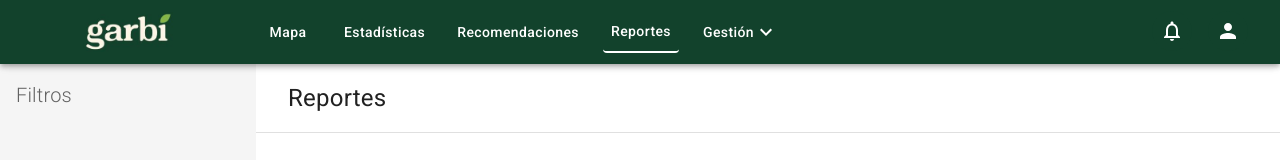
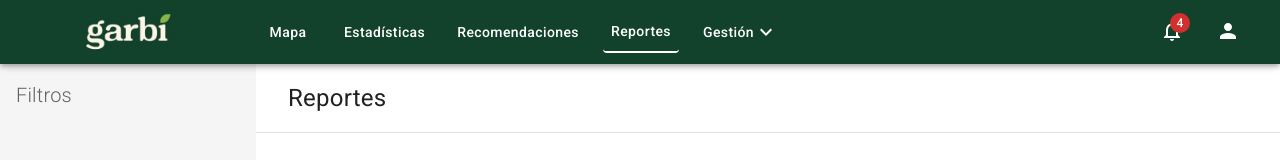
Before and after one commit to SofiaPalmieri/garbi-front, a React (Vite) app: page /reportes in a window 1280 px wide. Shown: the top 160 px of the page. Built offline with nearby package versions, Linux system fonts and the light colour scheme.

Commit message:
added Badge to notifications icon

```diff
--- a/src/components/Header/Header.jsx
+++ b/src/components/Header/Header.jsx
@@ -1,4 +1,5 @@
 import AppBar from '@mui/material/AppBar';
+import Badge from '@mui/material/Badge';
 import Box from '@mui/material/Box';
 import Toolbar from '@mui/material/Toolbar';
 import IconButton from '@mui/material/IconButton';
@@ -360,11 +361,22 @@ export const Header = ({
                         backgroundColor: '#12422c'
                       }}
                     >
-                      <NotificationsOutlinedIcon
+                      <Badge
+                        badgeContent={notifications.length}
+                        color='error'
                         sx={{
-                          color: 'white'
+                          '& .MuiBadge-badge': {
+                            right: 4,
+                            top: 4,
+                          },
                         }}
-                      />
+                      >
+                        <NotificationsOutlinedIcon
+                          sx={{
+                            color: 'white'
+                          }}
+                        />
+                      </Badge>
                     </IconButton>
                     <NotificationsMenu
                       handleClose={handleCloseNotificationsMenu}
```
